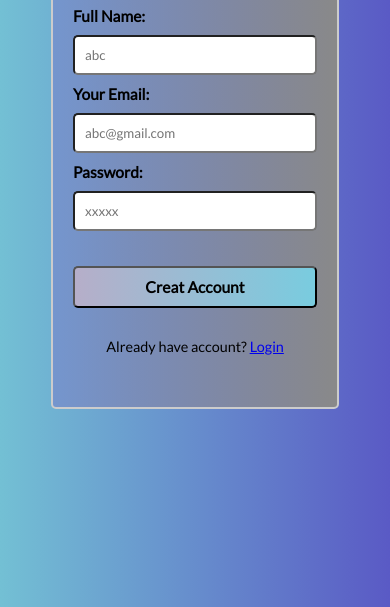
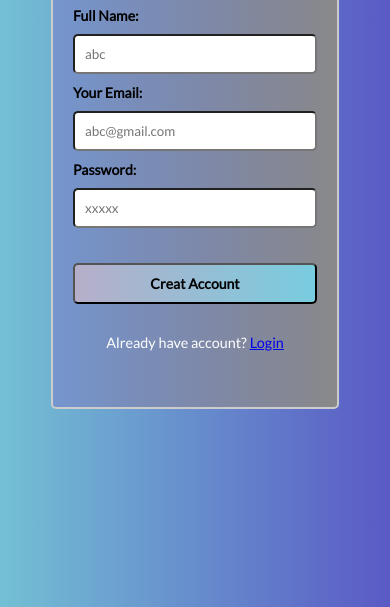
Before and after one commit to ashutoshgovalkar2908/MyProjects, a plain HTML site: page Mini_Projects/form.html in a window 390 px wide. Shown: the part 237-844 px from the top of the page. Drawn offline with Linux system fonts and the light colour scheme.

Commit message:
set padding-inline:70px to 75px in footer .account,added media queries for lable and input

```diff
--- a/Mini_Projects/form.css
+++ b/Mini_Projects/form.css
@@ -69,7 +69,10 @@ footer{
     margin-top: 30px;
 }
 footer .account{
-    padding-inline: 70px;
+    padding-inline: 75px;
+}
+footer .account p{
+    color: #ffffff;
 }
 
 
@@ -94,6 +97,9 @@ footer .account{
     .inner-box h1{
        font-size: 1.8rem;
     }
+    .login-info div label,#login input{
+        font-size: 0.88rem;
+    }
     footer .account{
         font-size: 0.9rem;
         font-weight: 500;
```
